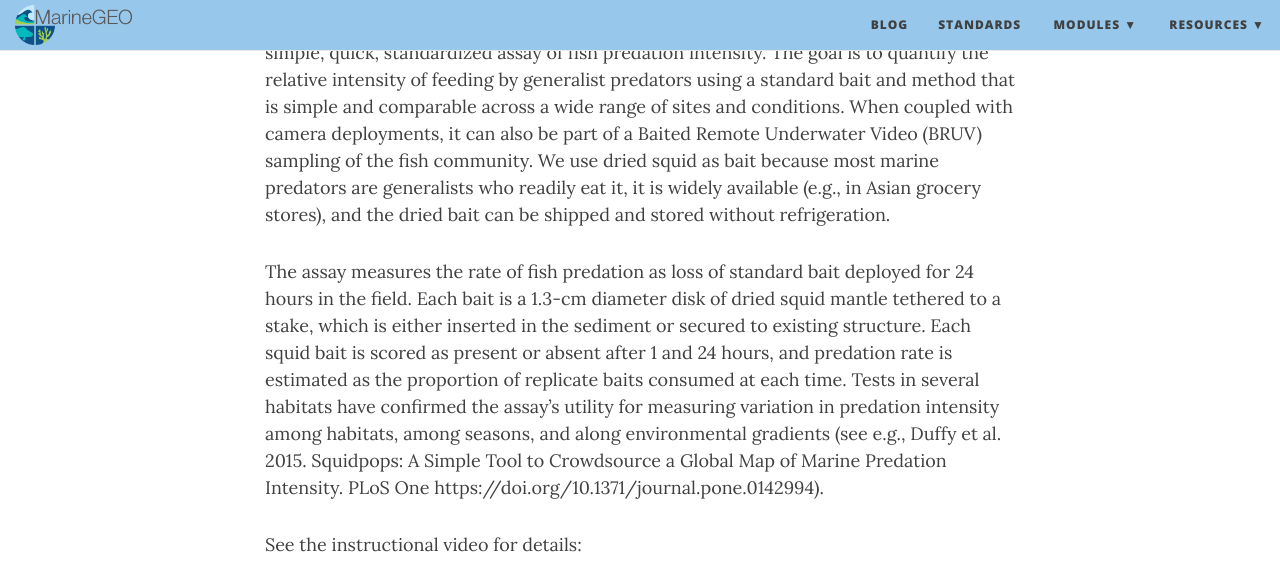
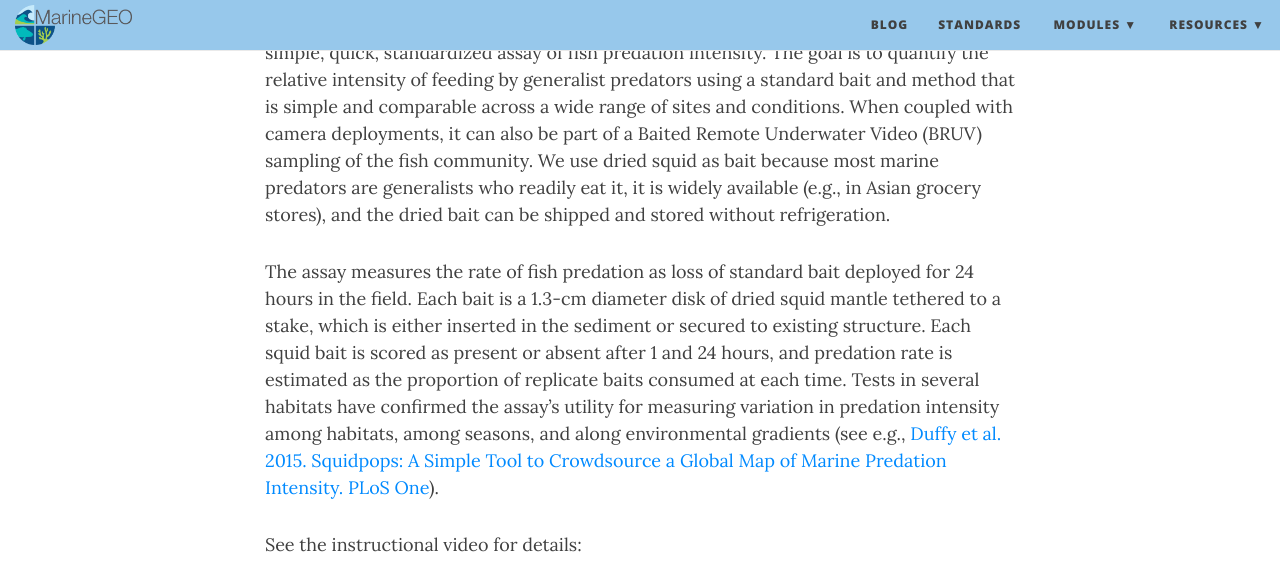
Before and after one commit to mukhamadazistholib/marinegeo.github.io, a Jekyll site: the page built from _project-modules/squidpops.md, in a window 1280 px wide and 1400 px high, scrolled down 534 px. Shown: the top 586 px of the window. Built offline with Jekyll 4.4.1, drawn with Linux system fonts in a browser that asks for light colours; nearby versions of some CDN libraries; part of the change alters nothing that is shown; some of the changed text lies outside the part shown; grey boxes are pictures that could not be loaded.

Commit message:
minor cleanup

```diff
--- a/_project-modules/squidpops.md
+++ b/_project-modules/squidpops.md
@@ -10,13 +10,11 @@ downloads:
     path: /assets/squidpops/MarineGEO_Squidpop_Protocol_V20180802.pdf
 ---
 
-
-
 ## Purpose
 
 Fish predation is an important process structuring communities and a conduit of production up the food web in nearly all marine ecosystems. This protocol provides a simple, quick, standardized assay of fish predation intensity. The goal is to quantify the relative intensity of feeding by generalist predators using a standard bait and method that is simple and comparable across a wide range of sites and conditions. When coupled with camera deployments, it can also be part of a Baited Remote Underwater Video (BRUV) sampling of the fish community. We use dried squid as bait because most marine predators are generalists who readily eat it, it is widely available (e.g., in Asian grocery stores), and the dried bait can be shipped and stored without refrigeration.
 
-The assay measures the rate of fish predation as loss of standard bait deployed for 24 hours in the field. Each bait is a 1.3-cm diameter disk of dried squid mantle tethered to a stake, which is either inserted in the sediment or secured to existing structure. Each squid bait is scored as present or absent after 1 and 24 hours, and predation rate is estimated as the proportion of replicate baits consumed at each time. Tests in several habitats have confirmed the assay’s utility for measuring variation in predation intensity among habitats, among seasons, and along environmental gradients (see e.g., Duffy et al. 2015. Squidpops: A Simple Tool to Crowdsource a Global Map of Marine Predation Intensity. PLoS One https://doi.org/10.1371/journal.pone.0142994).
+The assay measures the rate of fish predation as loss of standard bait deployed for 24 hours in the field. Each bait is a 1.3-cm diameter disk of dried squid mantle tethered to a stake, which is either inserted in the sediment or secured to existing structure. Each squid bait is scored as present or absent after 1 and 24 hours, and predation rate is estimated as the proportion of replicate baits consumed at each time. Tests in several habitats have confirmed the assay’s utility for measuring variation in predation intensity among habitats, among seasons, and along environmental gradients (see e.g., <a href="https://doi.org/10.1371/journal.pone.0142994">Duffy et al. 2015. Squidpops: A Simple Tool to Crowdsource a Global Map of Marine Predation Intensity. PLoS One</a>).
 
 See the instructional video for details:
 
@@ -24,10 +22,6 @@ See the instructional video for details:
 <div class="embed-responsive embed-responsive-16by9">
   <iframe class="embed-responsive-item" src="https://www.youtube.com/embed/esSByfVlMt4"></iframe>
 </div>
-
-
-
-![Squidpop deployment]({{"assets/squidpops/squidpop-screenshot.png" | absolute_url }})
 
 
 ## Goal
@@ -42,6 +36,7 @@ See the instructional video for details:
 
 **Frequency:** Variable (at least annually)
 
+**Materials:** Dried squid mantle, auger hole punch, green fiberglass garden stakes, fishing line
 
 ## Methods
 
```
